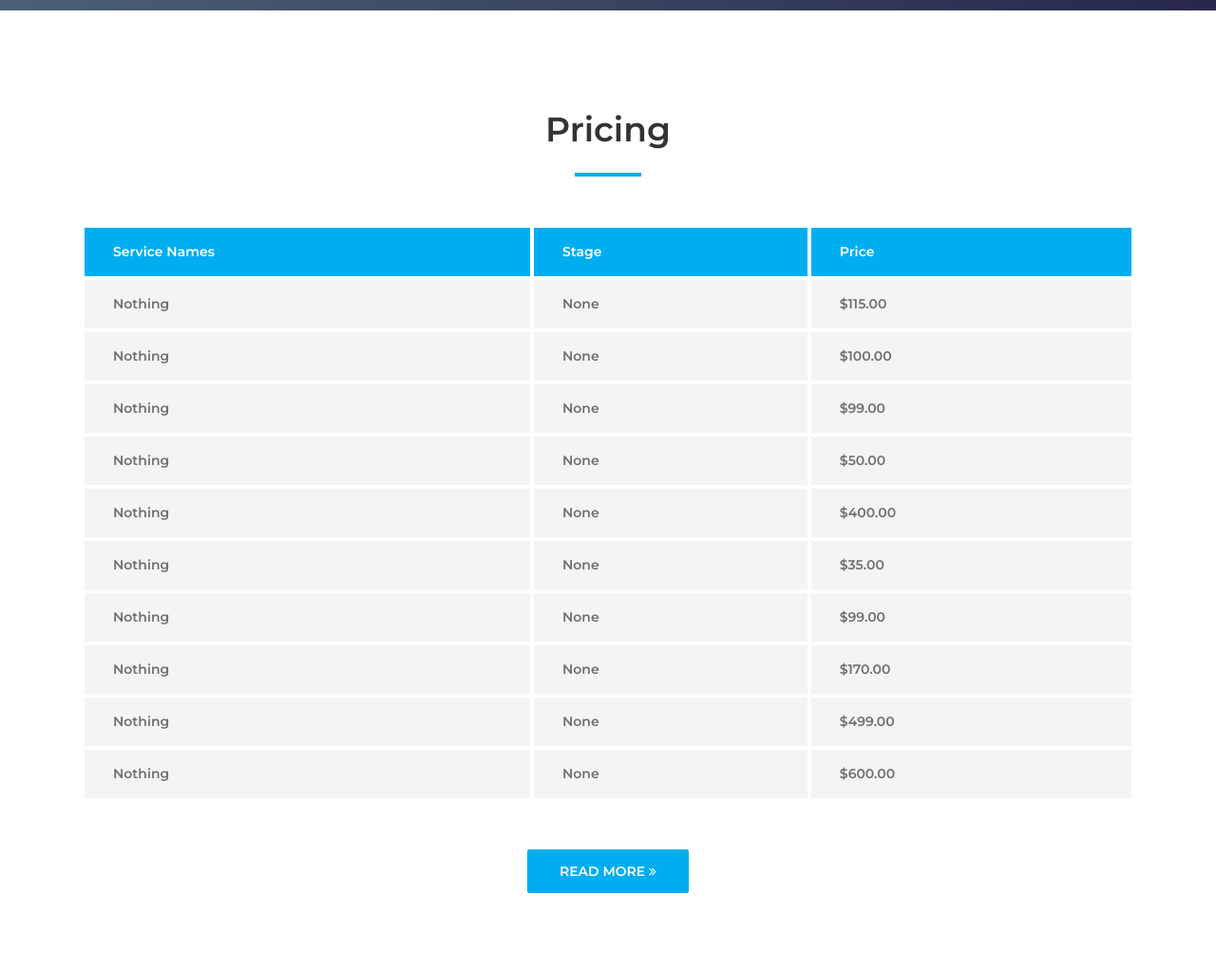
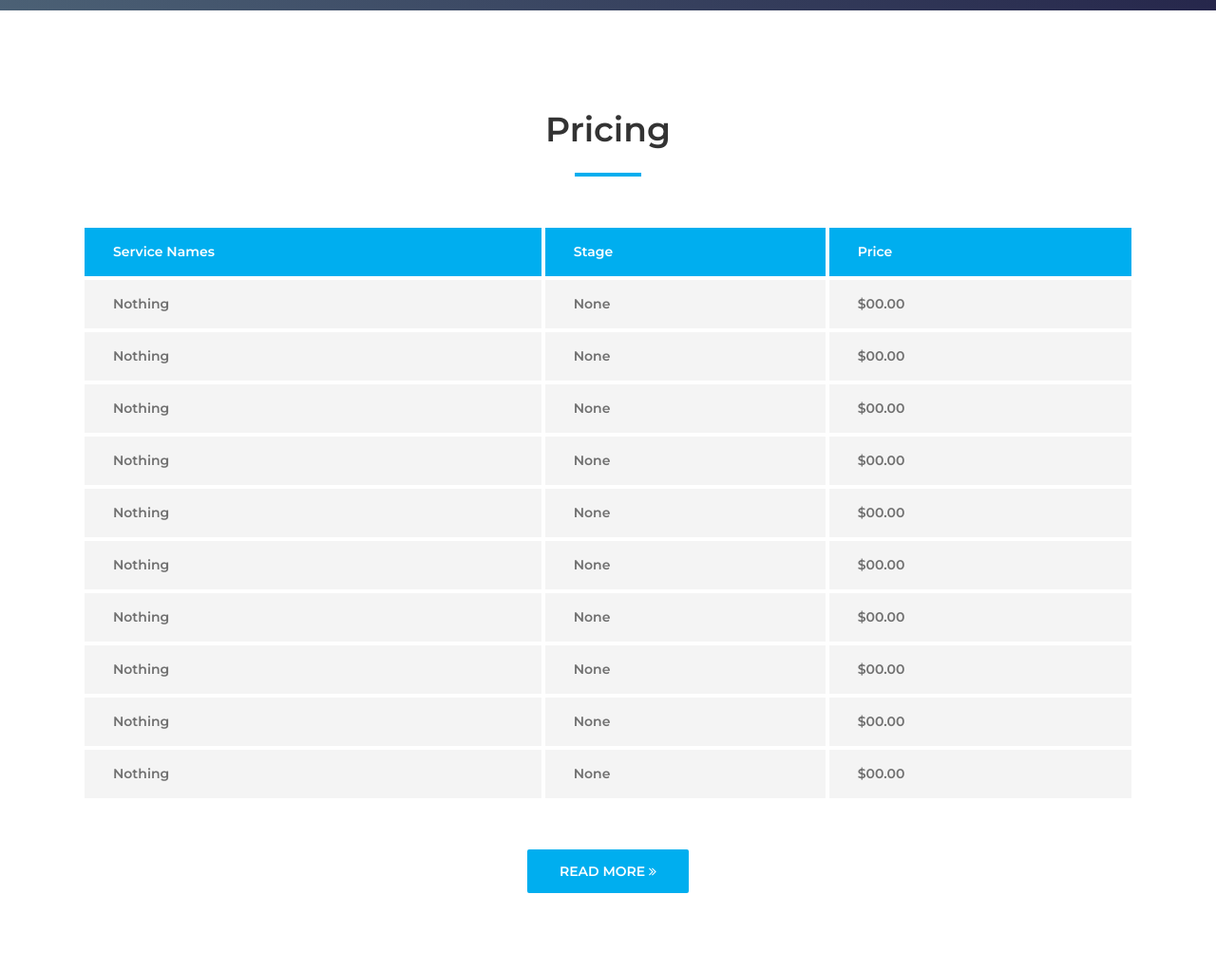
Before and after one commit to JohannesKrueger/dentistDjango, a Django app: template website/templates/home.html in a window 1280 px wide. Shown: the part 2607-3628 px from the top of the page at 95% size. Run offline with Django 3.2, Linux system fonts and the light colour scheme; the template is opened without the code that fills it, so the values that code supplies are empty; some libraries are stand-ins or nearby versions; some web fonts are replaced.

Commit message:
Update home.html

```diff
--- a/website/templates/home.html
+++ b/website/templates/home.html
@@ -256,52 +256,52 @@
                 <tr>
                   <th scope="row">Nothing</th>
                   <td>None</td>
-                  <td>$115.00</td>
+                  <td>$00.00</td>
                 </tr>
                 <tr>
                   <th scope="row">Nothing</th>
                   <td>None</td>
-                  <td>$100.00</td>
+                  <td>$00.00</td>
                 </tr>
                 <tr>
                   <th scope="row">Nothing</th>
                   <td>None</td>
-                  <td>$99.00</td>
+                  <td>$00.00</td>
                 </tr>
                 <tr>
                   <th scope="row">Nothing</th>
                   <td>None</td>
-                  <td>$50.00</td>
+                  <td>$00.00</td>
                 </tr>
                 <tr>
                   <th scope="row">Nothing</th>
                   <td>None</td>
-                  <td>$400.00</td>
+                  <td>$00.00</td>
                 </tr>
                 <tr>
                   <th scope="row">Nothing</th>
                   <td>None</td>
-                  <td>$35.00</td>
+                  <td>$00.00</td>
                 </tr>
                 <tr>
                   <th scope="row">Nothing</th>
                   <td>None</td>
-                  <td>$99.00</td>
+                  <td>$00.00</td>
                 </tr>
                 <tr>
                   <th scope="row">Nothing</th>
                   <td>None</td>
-                  <td>$170.00</td>
+                  <td>$00.00</td>
                 </tr>
                 <tr>
                   <th scope="row">Nothing</th>
                   <td>None</td>
-                  <td>$499.00</td>
+                  <td>$00.00</td>
                 </tr>
                 <tr>
                   <th scope="row">Nothing</th>
                   <td>None</td>
-                  <td>$600.00</td>
+                  <td>$00.00</td>
                 </tr>
               </tbody>
             </table>
```
